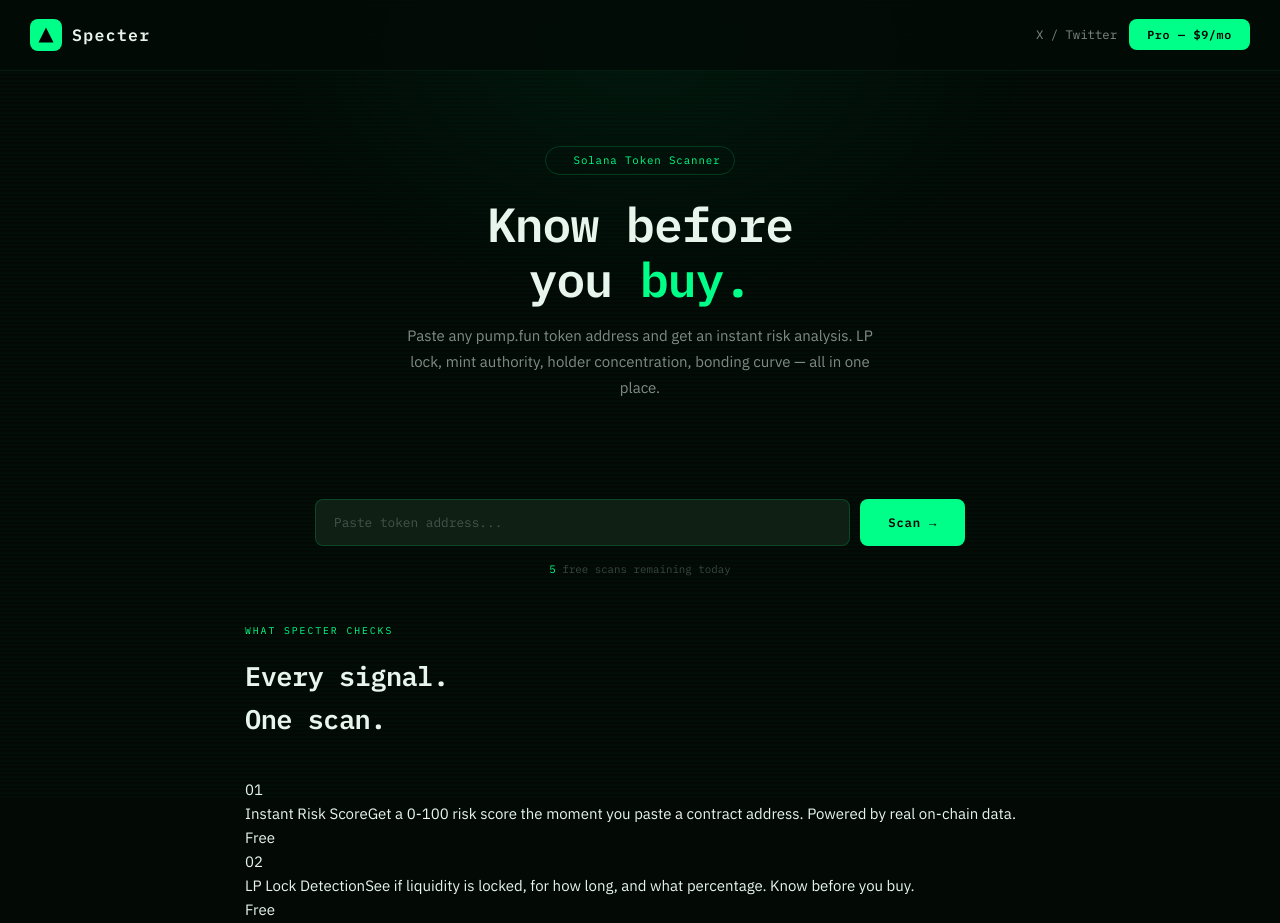
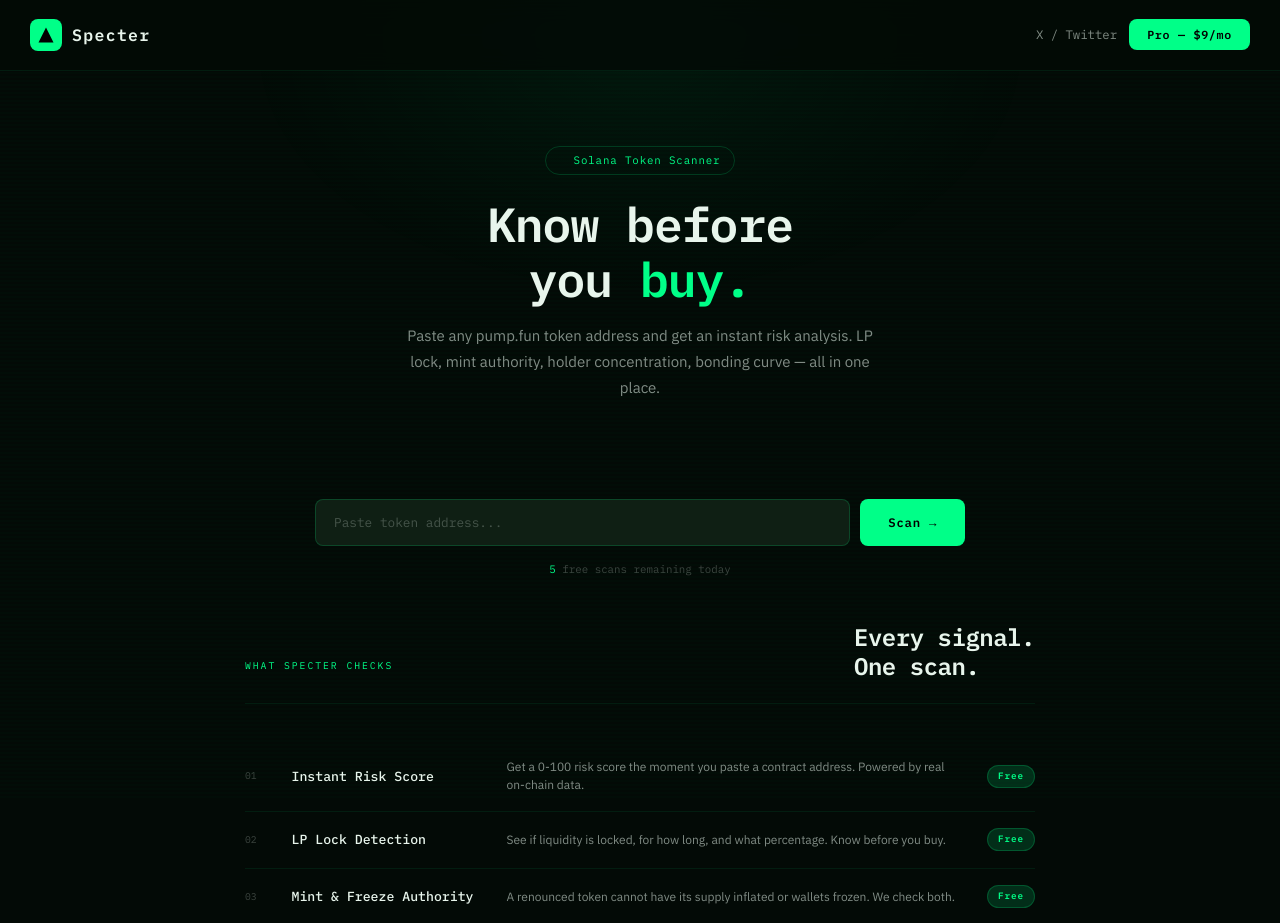
Before and after one commit to launchnoxis/specter, a React (Vite) app: page / in a window 1280 px wide. Shown: the top 923 px of the page. Built offline with nearby package versions, Linux system fonts and the light colour scheme; the HTML template or start-up script is replaced by a standard one.

Commit message:
Add files via upload

```diff
--- a/src/styles/app.css
+++ b/src/styles/app.css
@@ -466,48 +466,81 @@
   margin: 0 auto 5rem;
   padding: 0 1rem;
 }
+.features-header {
+  display: flex;
+  align-items: flex-end;
+  justify-content: space-between;
+  margin-bottom: 2.5rem;
+  padding-bottom: 1.5rem;
+  border-bottom: 1px solid var(--border);
+}
 .features-title {
   font-family: var(--font-mono);
   font-size: 0.65rem;
   text-transform: uppercase;
   letter-spacing: 0.2em;
   color: var(--green);
-  margin-bottom: 1rem;
+  margin-bottom: 0.5rem;
 }
 .features-h2 {
   font-family: var(--font-mono);
-  font-size: 1.8rem;
+  font-size: 1.6rem;
   font-weight: 600;
   color: var(--text);
-  margin-bottom: 2.5rem;
   letter-spacing: -0.02em;
+  line-height: 1.2;
 }
-.features-grid {
-  display: grid;
-  grid-template-columns: repeat(3, 1fr);
+.features-list {
+  display: flex;
+  flex-direction: column;
+}
+.feat-row {
+  display: flex;
+  align-items: center;
+  gap: 1.5rem;
+  padding: 1.1rem 0;
+  border-bottom: 1px solid var(--border);
+  transition: background 0.15s;
+  cursor: default;
+}
+.feat-row:hover { background: rgba(0,255,136,0.02); }
+.feat-row-num {
+  font-family: var(--font-mono);
+  font-size: 0.65rem;
+  color: var(--text3);
+  width: 24px;
+  flex-shrink: 0;
+}
+.feat-row-content {
+  flex: 1;
+  display: flex;
+  align-items: center;
   gap: 1rem;
 }
-.feat-box {
-  background: var(--surface);
-  border: 1px solid var(--border);
-  border-radius: var(--r-lg);
-  padding: 1.5rem;
-  transition: border-color 0.2s;
+.feat-row-title {
+  font-family: var(--font-mono);
+  font-size: 0.88rem;
+  font-weight: 500;
+  color: var(--text);
+  white-space: nowrap;
+  min-width: 200px;
 }
-.feat-box:hover { border-color: var(--border2); }
-.feat-box-icon {
-  width: 36px; height: 36px;
-  background: var(--green-dim);
-  border: 1px solid var(--border2);
-  border-radius: var(--r);
-  display: flex;
-  align-items: center;
-  justify-content: center;
-  margin-bottom: 1rem;
-  color: var(--green);
+.feat-row-desc {
+  font-size: 0.8rem;
+  color: var(--text2);
+  line-height: 1.5;
 }
-.feat-box h3 { font-size: 0.9rem; font-weight: 700; color: var(--text); margin-bottom: 0.5rem; }
-.feat-box p  { font-size: 0.8rem; color: var(--text2); line-height: 1.65; }
+.feat-row-tag {
+  font-family: var(--font-mono);
+  font-size: 0.62rem;
+  font-weight: 600;
+  letter-spacing: 0.1em;
+  padding: 3px 10px;
+  border-radius: 20px;
+  flex-shrink: 0;
+}
+.feat-row-tag.free { color: var(--green); background: var(--green-dim); border: 1px solid rgba(0,255,136,0.2); }
+.feat-row-tag.pro  { color: var(--amber); background: var(--amber-dim); border: 1px solid rgba(255,170,0,0.2); }
 
 /* Pricing */
 .pricing {
```
